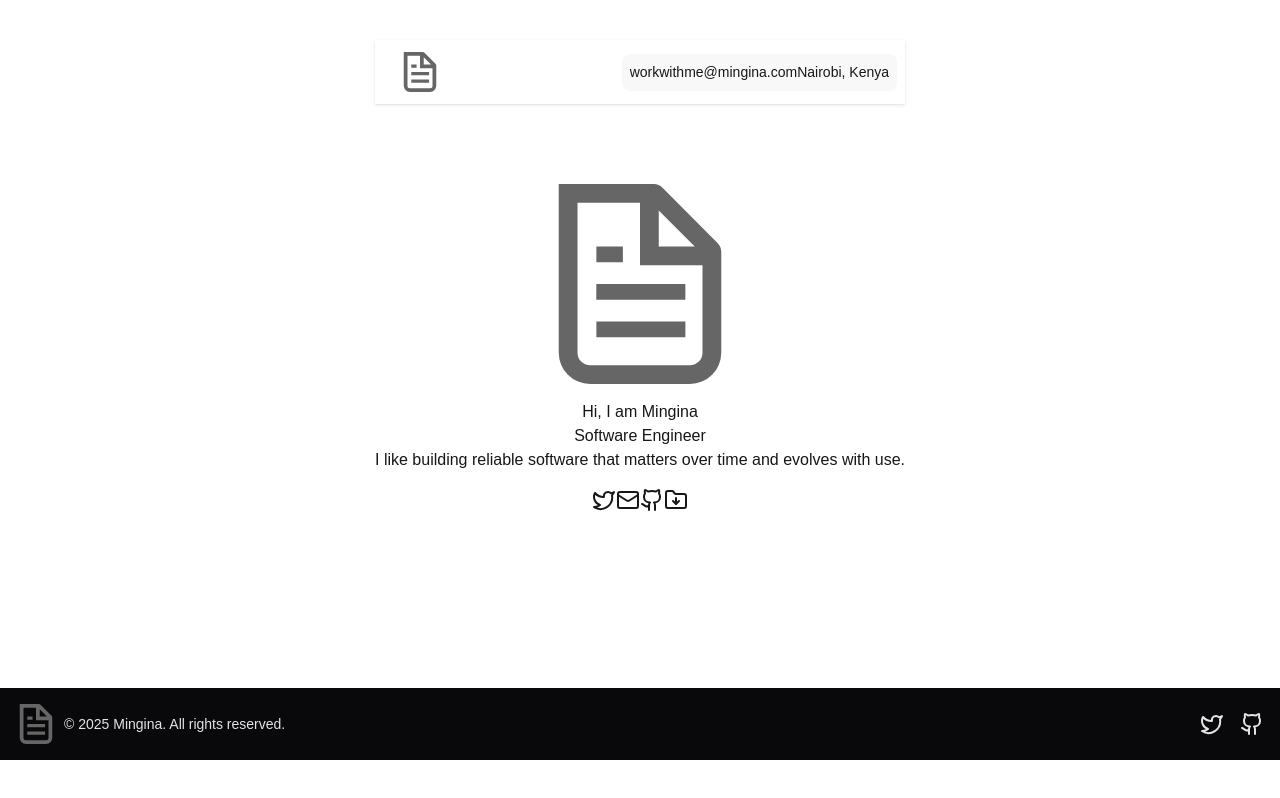
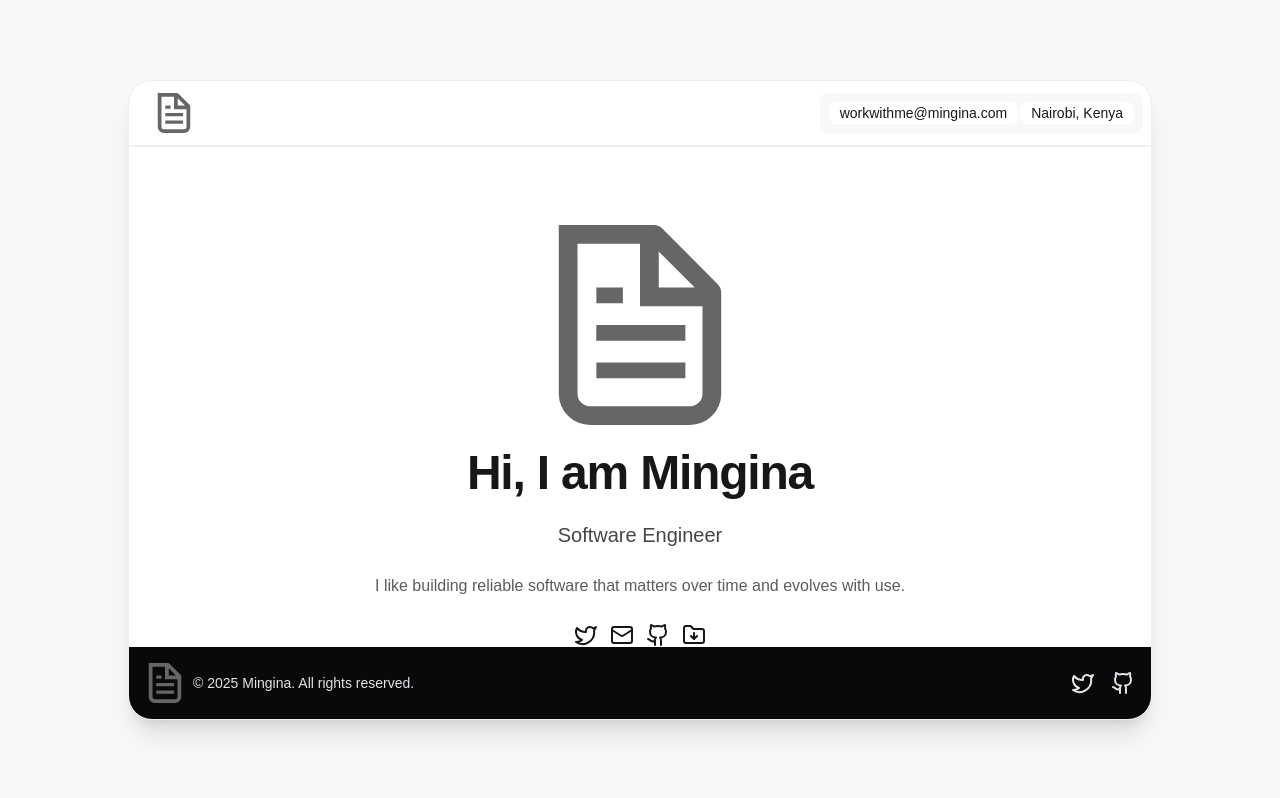
Before and after one commit to mmathea1/mingina.com, a Next.js app: page / in a window 1280 px wide. Built offline with nearby package versions, Linux system fonts and the light colour scheme.

Commit message:
moved footer inside main card

```diff
--- a/src/app/page.tsx
+++ b/src/app/page.tsx
@@ -11,9 +11,9 @@ export const metadata: Metadata = {
 
 export default function Home() {
   return (
-    <div className="flex items-center m-auto justify-between py-10 flex-col container mx-auto min-h-screen">
-      <main className=" mx-auto items-center">
-        <div className="navbar bg-base-100 shadow-sm">
+    <div className="flex items-center justify-center p-6 bg-base-200  min-h-screen">
+      <div className="w-full max-w-5xl rounded-3xl border border-base-300 bg-base-100 shadow-xl overflow-hidden">
+        <div className="navbar bg-base-100 shadow-sm gap-6">
           <div className="flex-1">
             <Link href={"/"} className="btn btn-ghost text-xl">
               <Image
@@ -27,13 +27,13 @@ export default function Home() {
 
           <div className="flex-none">
             <ul className="menu menu-vertical lg:menu-horizontal bg-base-200 rounded-box">
-              <li>workwithme@mingina.com</li>
-              <li>Nairobi, Kenya</li>
+              <li className="badge">workwithme@mingina.com</li>
+              <li className="badge">Nairobi, Kenya</li>
             </ul>
           </div>
         </div>
-        <div className="flex justify-center flex-col items-center gap-4 mt-20">
-          <div className="flex items-center">
+        <div className="flex justify-center flex-col items-center gap-6  mt-20">
+          <div className="flex items-center gap-6">
             <Image
               src={minginaLogo}
               height={200}
@@ -41,25 +41,31 @@ export default function Home() {
               alt="Mingina Profile Picture"
             />
           </div>
-          <div className="flex items-center flex-col text-center">
-            <h1>Hi, I am Mingina</h1>
-            <h2>Software Engineer</h2>
-            <p>
+          <div className="flex items-center flex-col text-center gap-6">
+            <h1 className="text-4xl md:text-5xl font-bold tracking-tight">
+              Hi, I am Mingina
+            </h1>
+            <h2 className="text-lg md:text-xl opacity-80">Software Engineer</h2>
+            <p className="max-w-xl text-sm md:text-base opacity-70 leading-relaxed">
               I like building reliable software that matters over time and
               evolves with use.
             </p>
           </div>
-          <div className="flex flex-row">
+          <div className="flex flex-row gap-3">
             <Twitter size={24} />
             <Mail size={24} />
             <Github size={24} />
             <FolderDown size={24} />
           </div>
         </div>
-      </main>
-      <footer className="footer sm:footer-horizontal bg-neutral text-neutral-content items-center p-4">
+        <footer className="footer sm:footer-horizontal bg-neutral text-neutral-content items-center p-4 gap-6">
           <aside className="grid-flow-col items-center">
-          <Image src={minginaLogo} alt="Mingina Logo" width="40" height="40" />
+            <Image
+              src={minginaLogo}
+              alt="Mingina Logo"
+              width="40"
+              height="40"
+            />
             <p>© {new Date().getFullYear()} Mingina. All rights reserved.</p>
           </aside>
           <nav className="grid-flow-col gap-4 md:place-self-center md:justify-self-end">
@@ -68,5 +74,6 @@ export default function Home() {
           </nav>
         </footer>
       </div>
+    </div>
   );
 }
```
Lines whose indentation alone changed are shown as unchanged.
